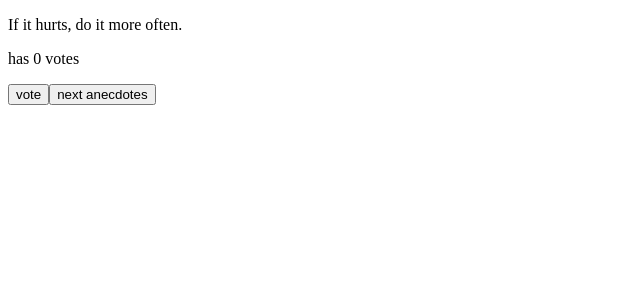
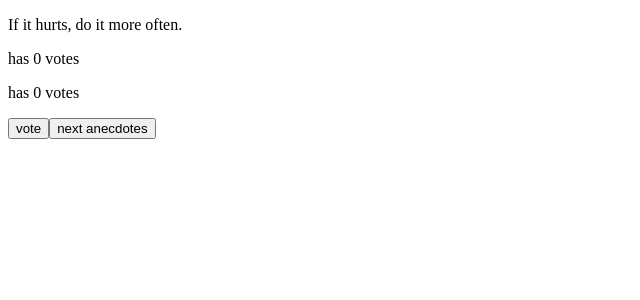
Before and after one commit to hamidme/FSO, a React (Create React App) app in the folder part1/anecdotes/: page / in a window 1280 px wide. Shown: the top 300 px of the page, without its empty margins (0-640 px from the left). Built offline with nearby package versions, Linux system fonts and the light colour scheme.

Commit message:
comment added to explain lines 34 - 38

```diff
--- a/part1/anecdotes/src/App.js
+++ b/part1/anecdotes/src/App.js
@@ -20,6 +20,17 @@ const App = () => {
 
   const [vote, setVote] = useState(points)
     const clickToVote = ()=>{
+    /*
+    1. slice away everything before 0 till the number before
+       selected index, and destruct the remaining items
+       of the array into the new array.
+    2. add 1 to the selected number and include it in the new array
+       (it'll replace the selected number).
+    3. slice away everything before the selected index + 1, and
+        destruct the remaining item of the array into the new array.
+    */
+   //The update array (new array) will update the selected item at each
+   //click and persists the previously updated item.
     setVote(oldVote => [
       ...oldVote.slice(0,selected),
       oldVote[selected]+1,
@@ -38,6 +49,7 @@ const App = () => {
     <div>
       <p>{anecdotes[selected]}</p>
       <p>has {vote[selected]} votes</p>
+      <p>has {Math.max(...vote)} votes</p>
 
       <button onClick={clickToVote}>vote</button>
       <button onClick={selectAnecdote}>next anecdotes</button>
```
